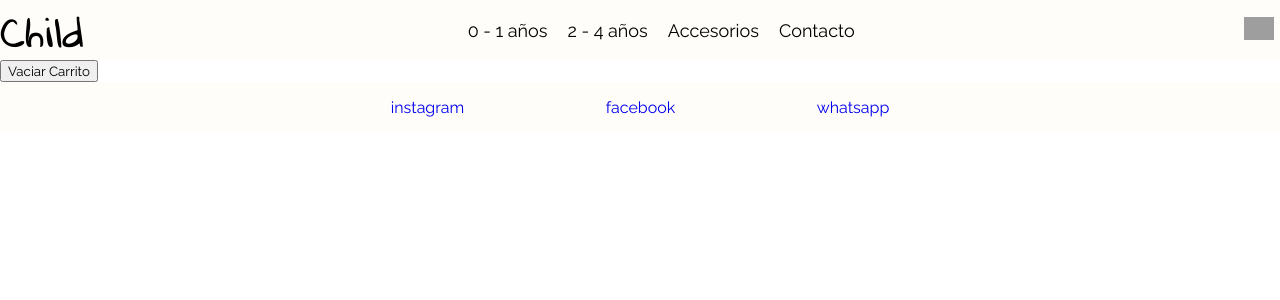
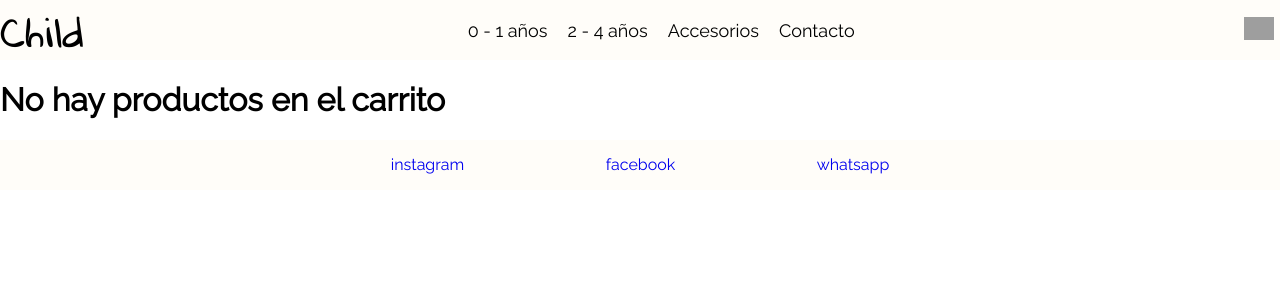
Before and after one commit to matiasfmart/tienda-child, a React (Create React App) app: page /cart in a window 1280 px wide. Shown: the top 300 px of the page. Built offline with nearby package versions, Linux system fonts and the light colour scheme; grey boxes are pictures that could not be loaded.

Commit message:
details button clear cart

```diff
--- a/src/components/Cart.jsx
+++ b/src/components/Cart.jsx
@@ -27,8 +27,9 @@ function Cart(){
             </div>
           ))
         }
-
-        <button onClick={ ()=> clearCart() }>Vaciar Carrito</button>
+        {
+          cart.length ? <button onClick={ ()=> clearCart() }>Vaciar Carrito</button> : <h1>No hay productos en el carrito</h1>
+        }
     </div>
   )
 };
--- a/src/components/NavBar.jsx
+++ b/src/components/NavBar.jsx
@@ -23,7 +23,7 @@ function NavBar() {
                 <Link to={'/contacto'}>Contacto</Link>
             </div>
             <div className="container-cart">
-                <CartWidget />
+                <Link to={'/cart'}><CartWidget /></Link>
             </div>
         </div>
     )
```
